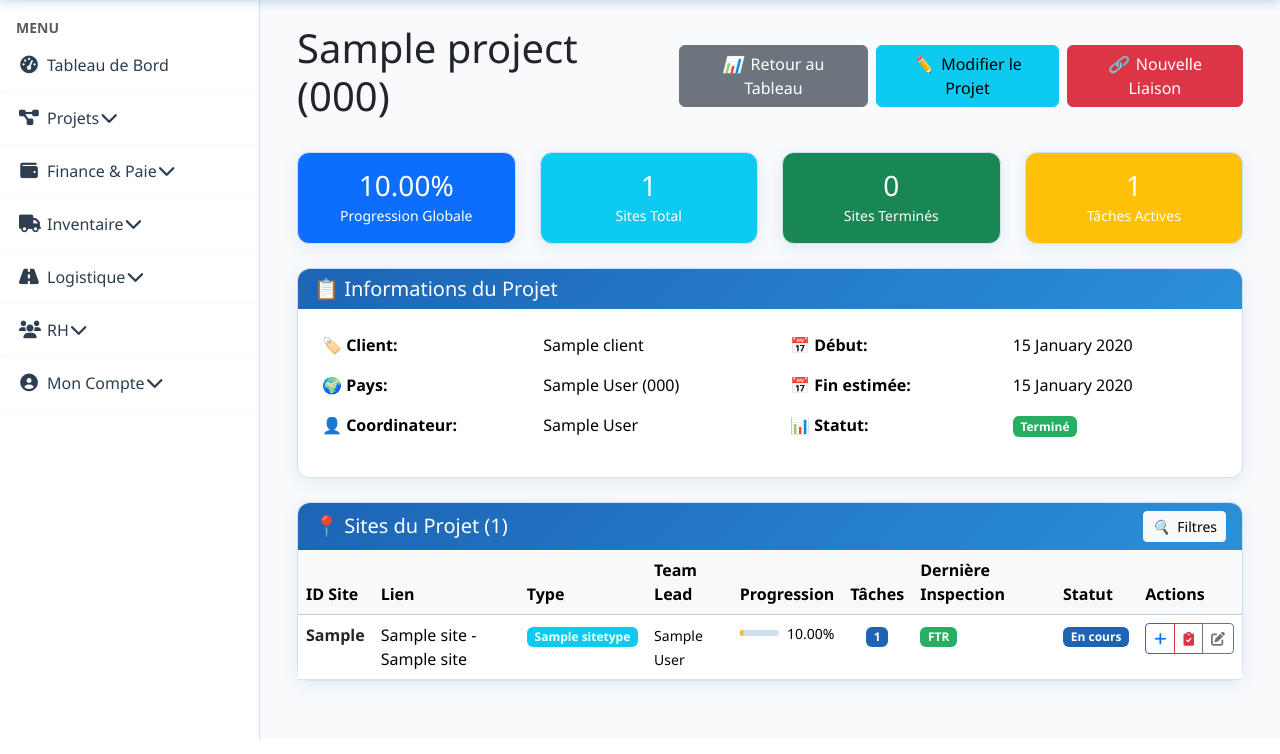
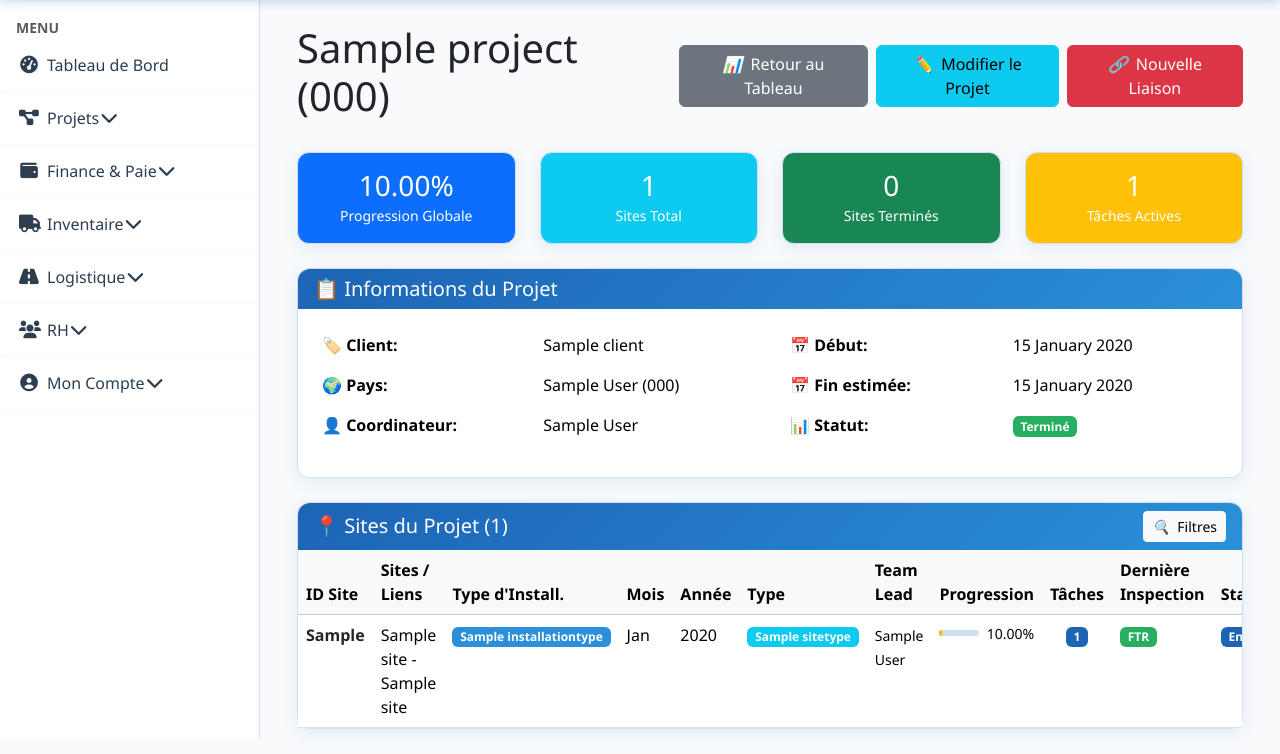
Before and after one commit to Richpr/intranet_international, a Django app: page /projects/1/ in a window 1280 px wide. Shown: the part 61-815 px from the top of the page. Run offline with Django 5.2, Linux system fonts and the light colour scheme; a user stored in the database is signed in; tables that the repository leaves empty hold one stand-in row (values such as "Sample post"); some libraries are stand-ins or nearby versions.

Commit message:
modification tableau des sites et ajout de type installation

```diff
--- a/projects/templates/projects/project_detail.html
+++ b/projects/templates/projects/project_detail.html
@@ -130,14 +130,69 @@
         </div>
     </div>
 
-    <div class="card-body border-bottom d-none" id="filters-section">
+    {# 💡 NOUVELLE SECTION DE FILTRES SERVEUR/JS COMBINÉS #}
+    <div class="card-body border-bottom {% if not filters.installation_type and not filters.year and not filters.month and not request.GET.q %}d-none{% endif %}" id="filters-section">
+
+        <form method="GET" class="row g-3">
+            <div class="col-md-3">
+                <label class="form-label">Type d'Installation</label>
+                <select class="form-select form-select-sm" name="installation_type" onchange="this.form.submit()">
+                    <option value="">Tous</option>
+                    {# Utilise installation_types_options du contexte de la vue #}
+                    {% for type_name in installation_types_options %}
+                    <option value="{{ type_name }}" {% if filters.installation_type == type_name %}selected{% endif %}>
+                        {{ type_name }}
+                    </option>
+                    {% endfor %}
+                </select>
+            </div>
+
+            <div class="col-md-2">
+                <label class="form-label">Année</label>
+                <select class="form-select form-select-sm" name="year" onchange="this.form.submit()">
+                    <option value="">Toutes</option>
+                    {# Utilise available_years du contexte de la vue #}
+                    {% for year in available_years %}
+                    <option value="{{ year }}" {% if filters.year|slugify == year|slugify %}selected{% endif %}>
+                        {{ year }}
+                    </option>
+                    {% endfor %}
+                </select>
+            </div>
+
+            <div class="col-md-2">
+                <label class="form-label">Mois</label>
+                <select class="form-select form-select-sm" name="month" onchange="this.form.submit()">
+                    <option value="">Tous</option>
+                    {# Utilise available_months du contexte de la vue #}
+                    {% for month in available_months %}
+                    <option value="{{ month.value }}" {% if filters.month|slugify == month.value|slugify %}selected{% endif %}>
+                        {{ month.name }}
+                    </option>
+                    {% endfor %}
+                </select>
+            </div>
+
+            <div class="col-md-5 d-flex align-items-end">
+                {# Bouton de réinitialisation qui redirige vers l'URL du projet sans paramètres GET #}
+                <a href="{% url 'projects:project_detail' pk=project.pk %}" class="btn btn-outline-secondary btn-sm w-100">
+                    <i class="me-1">🔄</i> Réinitialiser les Filtres Serveur
+                </a>
+            </div>
+        </form>
+
+        {# Séparateur visuel pour les filtres gérés par JavaScript #}
+        <hr class="mt-4 mb-3">
+        <p class="fw-bold mb-2">Filtrage Local (sur les sites affichés) :</p>
+
+        {# Filtres gérés par JavaScript #}
         <div class="row g-3">
             <div class="col-md-3">
-                <label class="form-label">ID Site</label>
+                <label class="form-label">ID Site (Local)</label>
                 <input type="text" class="form-control form-control-sm" id="filter-site-id" placeholder="Rechercher...">
             </div>
             <div class="col-md-3">
-                <label class="form-label">Team Lead</label>
+                <label class="form-label">Team Lead (Local)</label>
                 <select class="form-select form-select-sm" id="filter-team-lead">
                     <option value="">Tous</option>
                     {% for lead in team_leads %}
@@ -146,7 +201,7 @@
                 </select>
             </div>
             <div class="col-md-3">
-                <label class="form-label">Progression</label>
+                <label class="form-label">Progression (Local)</label>
                 <select class="form-select form-select-sm" id="filter-progress">
                     <option value="">Tous</option>
                     <option value="100">100% Terminé</option>
@@ -154,10 +209,9 @@
                     <option value="0">En cours</option>
                 </select>
             </div>
-            <div class="col-md-3">
-                <label class="form-label">&nbsp;</label>
-                <button class="btn btn-outline-secondary btn-sm w-100" id="reset-site-filters">
-                    <i class="me-1">🔄</i> Réinitialiser
+            <div class="col-md-3 d-flex align-items-end">
+                <button class="btn btn-outline-danger btn-sm w-100" id="reset-js-filters">
+                    <i class="me-1">✖️</i> Réinit. Locaux
                 </button>
             </div>
         </div>
@@ -169,7 +223,10 @@
                 <thead class="table-light">
                     <tr>
                         <th>ID Site</th>
-                        <th>Lien</th>
+                        <th>Sites / Liens</th>
+                        <th>Type d'Install.</th>
+                        <th>Mois</th> {# 💡 AJOUT #}
+                        <th>Année</th> {# 💡 AJOUT #}
                         <th>Type</th>
                         <th>Team Lead</th>
                         <th>Progression</th>
@@ -191,7 +248,20 @@
                         </td>
                         {# 💥 MODIFICATION CRITIQUE ICI (Ligne 208) 💥 #}
                         <td>{{ site.transmission_display_name }}</td>
-                        {# ANCIEN CODE ÉTAIT : <td>{{ site.name }}</td> #}
+
+                        {# 💡 NOUVEL AFFICHAGE : Type d'Installation #}
+                        <td>
+                            {% if site.installation_type %}
+                                <span class="badge bg-secondary">{{ site.installation_type.name }}</span>
+                            {% else %}
+                                <span class="text-muted">N/A</span>
+                            {% endif %}
+                        </td>
+
+                        {# 💡 AFFICHAGE MOIS ET ANNÉE #}
+                        <td>{{ site.start_date|date:"M"|default:"-" }}</td>
+                        <td>{{ site.start_date|date:"Y"|default:"-" }}</td>
+
                         <td>
                             <span class="badge bg-info">{{ site.site_type.name|default:"N/A" }}</span>
                         </td>
@@ -262,7 +332,7 @@
                     </tr>
                     {% empty %}
                     <tr>
-                        <td colspan="9" class="text-center py-4 text-muted">
+                        <td colspan="12" class="text-center py-4 text-muted">
                             <i class="fas fa-map-marker-alt fa-2x mb-2"></i>
                             <p>Aucun site trouvé pour ce projet</p>
                             {% if user.is_superuser or user == project.coordinator %}
@@ -287,15 +357,24 @@ document.addEventListener('DOMContentLoaded', function() {
     const toggleFilters = document.getElementById('toggle-filters');
     const filtersSection = document.getElementById('filters-section');
 
+    // 💡 Afficher les filtres si un filtre serveur est déjà actif (pour garder le contexte)
+    const serverFiltersActive = filtersSection.querySelector('select[name="installation_type"]').value ||
+                                filtersSection.querySelector('select[name="year"]').value ||
+                                filtersSection.querySelector('select[name="month"]').value;
+
+    if (serverFiltersActive) {
+        filtersSection.classList.remove('d-none');
+    }
+
     toggleFilters.addEventListener('click', function() {
         filtersSection.classList.toggle('d-none');
     });
 
-    // Site filtering
+    // Site filtering (Local JS filters)
     const siteIdFilter = document.getElementById('filter-site-id');
     const teamLeadFilter = document.getElementById('filter-team-lead');
     const progressFilter = document.getElementById('filter-progress');
-    const resetSiteFilters = document.getElementById('reset-site-filters');
+    const resetJsFilters = document.getElementById('reset-js-filters');
     const siteRows = document.querySelectorAll('#sites-table tbody tr');
 
     function filterSites() {
@@ -332,7 +411,8 @@ document.addEventListener('DOMContentLoaded', function() {
     teamLeadFilter.addEventListener('change', filterSites);
     progressFilter.addEventListener('change', filterSites);
 
-    resetSiteFilters.addEventListener('click', function() {
+    // 💡 Nouveau gestionnaire pour le bouton Réinitialiser les filtres locaux
+    resetJsFilters.addEventListener('click', function() {
         siteIdFilter.value = '';
         teamLeadFilter.value = '';
         progressFilter.value = '';
--- a/projects/views.py
+++ b/projects/views.py
@@ -7,6 +7,7 @@ from django.views.generic import (
     UpdateView,
     TemplateView,
     View, # 💡 AJOUT
+
 )
 from django.contrib.auth.mixins import (
     LoginRequiredMixin,
@@ -50,6 +51,7 @@ from .models import (
     TaskPhoto,
     UninstallationReport,     # 💡 AJOUT
     UninstalledEquipment,   # 💡 AJOUT
+    InstallationType,
 )  # ⬅️ AJOUTER TaskPhoto
 
 from django.views.decorators.http import require_POST
@@ -334,6 +336,71 @@ class ProjectListView(CountryIsolationMixin, ListView):
         return super().render_to_response(context, **response_kwargs)
 
 
+# projects/views.py
+
+from django.views.generic import (
+    ListView,
+    DetailView,
+    CreateView,
+    UpdateView,
+    TemplateView,
+    View,
+)
+from django.contrib.auth.mixins import (
+    LoginRequiredMixin,
+    AccessMixin,
+    UserPassesTestMixin,
+)
+from users.models import Country, CustomUser
+
+from django.shortcuts import get_object_or_404, redirect, render
+from django.db import transaction, IntegrityError
+from django.db.models import (
+    Count,
+    Q,
+    Avg,
+)
+from django.db.models.functions import ExtractYear
+from django.urls import reverse_lazy, reverse
+from datetime import date
+from django.core.exceptions import PermissionDenied
+from django.contrib import messages
+from .forms import (
+    ProjectForm,
+    SiteForm,
+    TaskForm,
+    TaskUpdateForm,
+    InspectionForm,
+    SiteRadioConfigurationFormset,
+)
+
+from django.utils.translation import gettext_lazy as _
+from django.views.generic import FormView
+
+from .forms import TaskPhotoForm, SimpleTaskUpdateForm, UninstallationReportForm,  UninstalledEquipmentFormset
+from .models import (
+    Project,
+    Site,
+    Task,
+    Inspection,
+    TransmissionLink,
+    TaskPhoto,
+    UninstallationReport,
+    UninstalledEquipment,
+    InstallationType,  # 💡 AJOUTEZ CET IMPORT
+)
+
+from django.views.decorators.http import require_POST
+from django.contrib.auth.decorators import login_required
+
+# ... (Mixins inchangés) ...
+
+# =================================================================
+# 2. VUES DE LISTE ET DÉTAIL
+# =================================================================
+
+# ... (ProjectListView inchangée) ...
+
 class ProjectDetailView(CountryIsolationMixin, DetailView):
     model = Project
     template_name = "projects/project_detail.html"
@@ -353,14 +420,42 @@ class ProjectDetailView(CountryIsolationMixin, DetailView):
         active_country_ids = user.active_country_ids
 
         # Récupérer les sites du projet (filtrés par pays actif si pas Superuser)
-        if user.is_superuser:
-            sites = project.sites.all().prefetch_related(
-                "tasks", "inspections", "team_lead"
-            )
-        else:
-            sites = project.sites.filter(
-                project__country__id__in=active_country_ids
-            ).prefetch_related("tasks", "inspections", "team_lead")
+        # 💡 S'assurer que installation_type est sélectionné pour le filtre
+        sites_qs = project.sites.all().select_related('installation_type')
+
+        if not user.is_superuser:
+            sites_qs = sites_qs.filter(project__country__id__in=active_country_ids)
+
+        # Préfetche les données qui seront utilisées dans le template
+        sites = sites_qs.prefetch_related(
+            "tasks", "inspections", "team_lead"
+        )
+
+        # =========================================================
+        # 💡 AJOUT : LOGIQUE DE FILTRAGE DES SITES 💡
+        # =========================================================
+        from django.db.models.functions import ExtractYear
+        from datetime import date
+
+        # 1. Récupérer les paramètres de filtre de l'URL
+        year_filter = self.request.GET.get('year', '')
+        month_filter = self.request.GET.get('month', '')
+        # Utiliser l'ID ou le nom exact pour le filtre
+        installation_type_filter = self.request.GET.get('installation_type', '')
+
+        # 2. Appliquer les filtres au queryset des sites
+        if year_filter:
+            sites = sites.filter(start_date__year=year_filter)
+
+        if month_filter:
+            # Note: month_filter doit être un nombre de 1 à 12
+            try:
+                sites = sites.filter(start_date__month=int(month_filter))
+            except ValueError:
+                pass # Ignorer si le mois n'est pas un nombre
+
+        if installation_type_filter:
+            sites = sites.filter(installation_type__name=installation_type_filter)
 
         # 🚨 MODIFICATION CRITIQUE : Tri par Date de Démarrage et ID Client
         sites = sites.order_by('start_date', 'site_id_client')
@@ -368,7 +463,6 @@ class ProjectDetailView(CountryIsolationMixin, DetailView):
         context["sites"] = sites
 
         # Calcul du progrès global agrégé des sites
-        # Le reste du code de calcul... (omis pour la concision)
         progress_data = sites.aggregate(
             global_progress=Avg(
                 "progress_percentage",
@@ -389,9 +483,34 @@ class ProjectDetailView(CountryIsolationMixin, DetailView):
             led_sites__in=sites
         ).distinct()
 
-        # ===============================================
-        # 🚀 LOGIQUE DE PERMISSION CORRIGÉE ET AJOUTÉE 🚀
-        # ===============================================
+        # =========================================================
+        # 💡 AJOUT : CONTEXTE POUR LES NOUVEAUX FILTRES DISPONIBLES 💡
+        # =========================================================
+
+        # Options d'années (basées sur TOUS les sites du projet)
+        context["available_years"] = (
+            sites_qs.annotate(year=ExtractYear("start_date"))
+            .values_list("year", flat=True)
+            .distinct()
+            .order_by("-year")
+        )
+
+        # Options de mois
+        context["available_months"] = [
+            {"value": i, "name": date(2000, i, 1).strftime("%B")} for i in range(1, 13)
+        ]
+
+        # Options de Type d'Installation (Récupéré de la table de référence)
+        context["installation_types_options"] = InstallationType.objects.filter(
+            is_active=True
+        ).values_list('name', flat=True).distinct().order_by('name')
+
+        # Passer les filtres actuels au contexte pour maintenir la sélection dans le formulaire
+        context["filters"] = {
+            "installation_type": installation_type_filter,
+            "year": year_filter,
+            "month": month_filter,
+        }
 
         # 1. Le CM est-il le CM du pays du projet ?
         is_cm_for_project_country = user.is_cm and (
@@ -407,12 +526,11 @@ class ProjectDetailView(CountryIsolationMixin, DetailView):
         )
 
         # Booléens pour les permissions des boutons
-        context["can_edit_project"] = can_manage_project  # ⬅️ NOUVELLE PERMISSION CRÉÉE
-        context["can_add_site"] = can_manage_project  # ⬅️ LOGIQUE MISE À JOUR
-        context["can_add_task"] = can_manage_project  # ⬅️ LOGIQUE MISE À JOUR
+        context["can_edit_project"] = can_manage_project
+        context["can_add_site"] = can_manage_project
+        context["can_add_task"] = can_manage_project
 
         return context
-
 
 # =================================================================
 # 3. VUES DE CRÉATION ET MISE À JOUR
```
